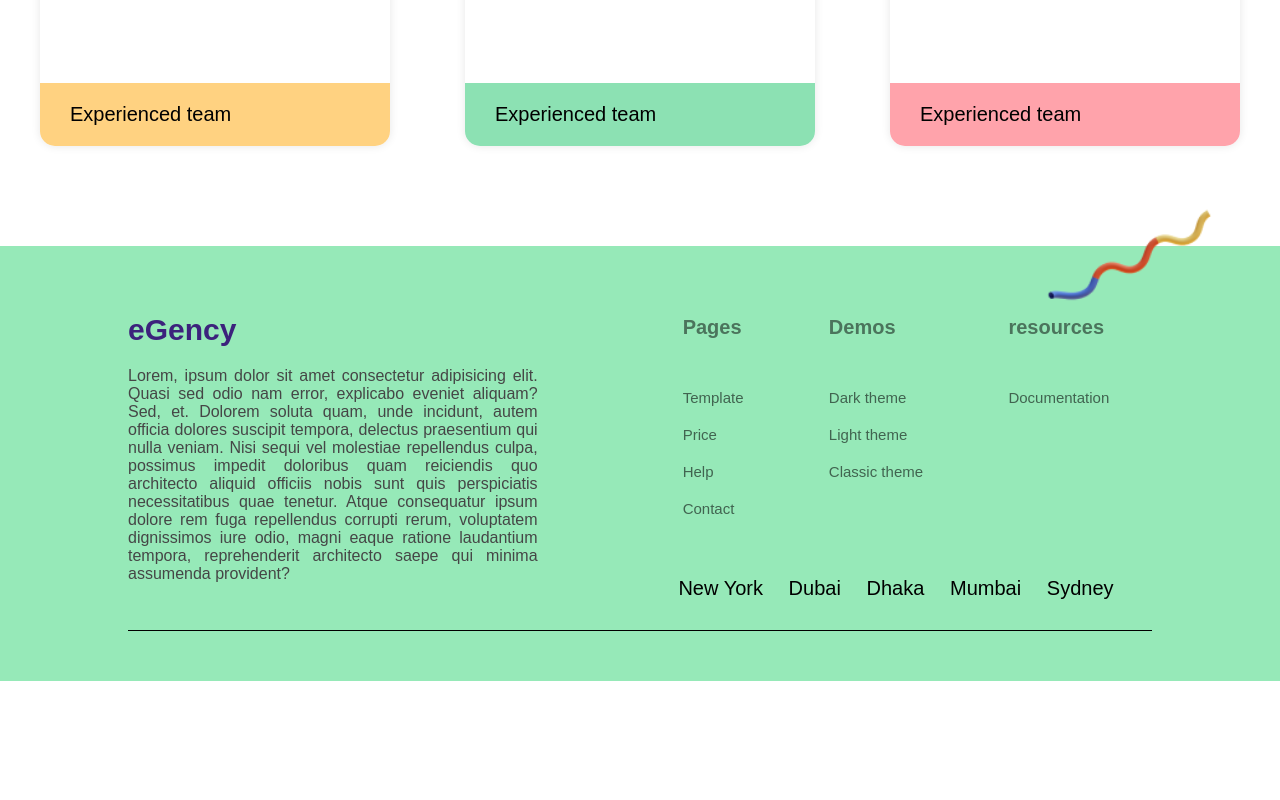
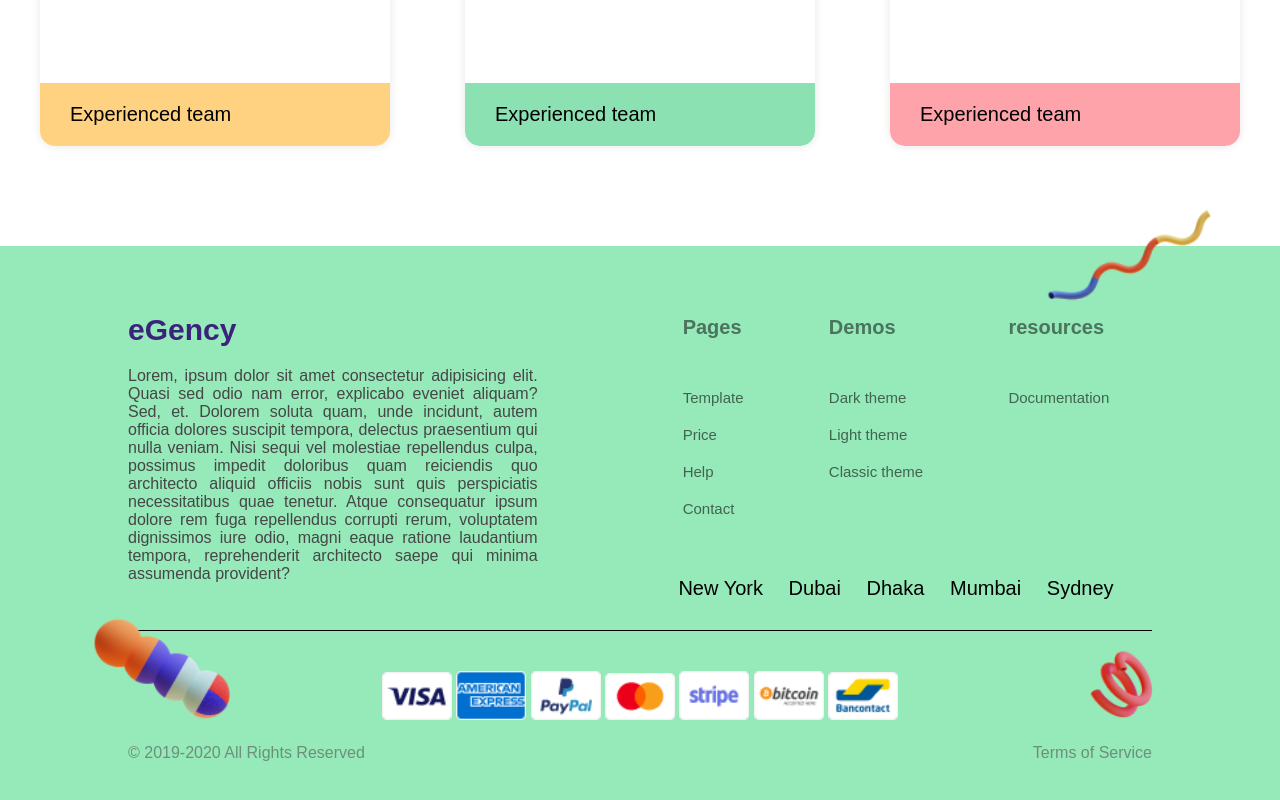
Before and after one commit to hamidzehtab/web-exercise-1, a plain HTML site: page index.html in a window 1280 px wide. Shown: the part 2593-3393 px from the top of the page. Before the commit the page ends 3274 px from the top, so only its background shows below. Drawn offline with Linux system fonts and the light colour scheme.

Commit message:
footer done

```diff
--- a/index.html
+++ b/index.html
@@ -100,6 +100,8 @@
 
     <footer>
         <img src="./assets/doodle-7 1.png" alt="doodle" id="spring">
+        <img src="./assets/doodle-6 1.png" alt="doodle" id="spring2">
+        <img src="./assets/doodle-5 1.png" alt="doodle" id="spring3">
         <div id="top_footer">
             <div id="footer_text">
                 <h2>
@@ -146,7 +148,21 @@
                 </div>
             </div>
         </div>
-        <div id="bottom_footer"></div>
+        <div id="bottom_footer">
+            <div id="footer_img">
+                <img src="./assets/Group 672.png" alt="visa">
+                <img src="./assets/Group 673.png" alt="express">
+                <img src="./assets/Group 674.png" alt="paypal">
+                <img src="./assets/Group 675.png" alt="master">
+                <img src="./assets/Group 676.png" alt="strip">
+                <img src="./assets/Group 677.png" alt="bitcoin">
+                <img src="./assets/Group 678.png" alt="bancontact">
+            </div>
+            <div id="term">
+                <span>&copy 2019-2020 All Rights Reserved</span>
+                <span>Terms of Service</span>
+            </div>
+        </div>
     </footer>
 </body>
 </html>
--- a/style.css
+++ b/style.css
@@ -264,6 +264,20 @@ footer {
     right: 50px;
     top: -90px;
 }
+
+#spring2 {
+    width: 180px;
+    position: absolute;
+    bottom: 70px;
+    left: 70px;
+}
+
+#spring3 {
+    width: 180px;
+    position: absolute;
+    bottom: 50px;
+    right: 70px;
+}
 footer > * {
     width: 80%;
     margin: auto;
@@ -323,6 +337,26 @@ footer > * {
 
 #bottom_footer_links ul li {
     font-size: 20px;
+}
+
+#bottom_footer {
+    padding: 20px 0;
+}
+
+#footer_img {
+    width: 100%;
+    text-align: center;
+    padding: 20px 0;
+}
+
+#footer_img img {
+    width: 70px;
+}
+#term {
+    width: 100%;
+    display: flex;
+    justify-content: space-between;
+    color: #6B907A;
 }
 @media screen and (max-width: 1260px) {
     #top_section_content h2 {
@@ -427,6 +461,11 @@ footer > * {
         text-align: center;
         margin-bottom: 20px;
     }
+
+    #footer_img {
+        width: 50%;
+        margin: auto;
+    }
 }
 
 
```
